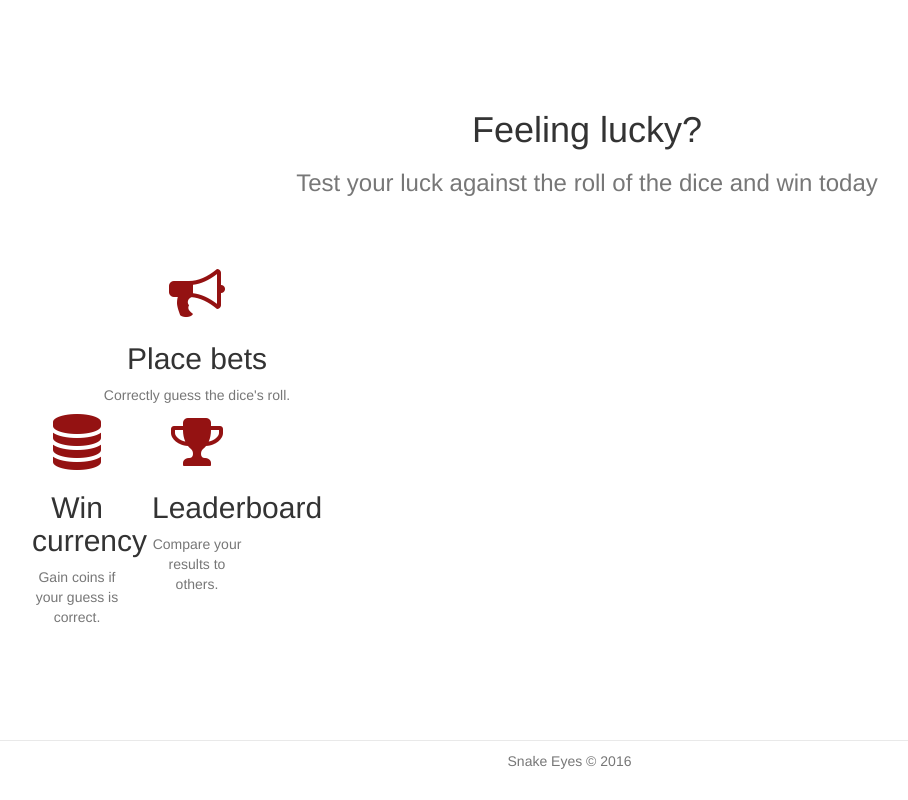
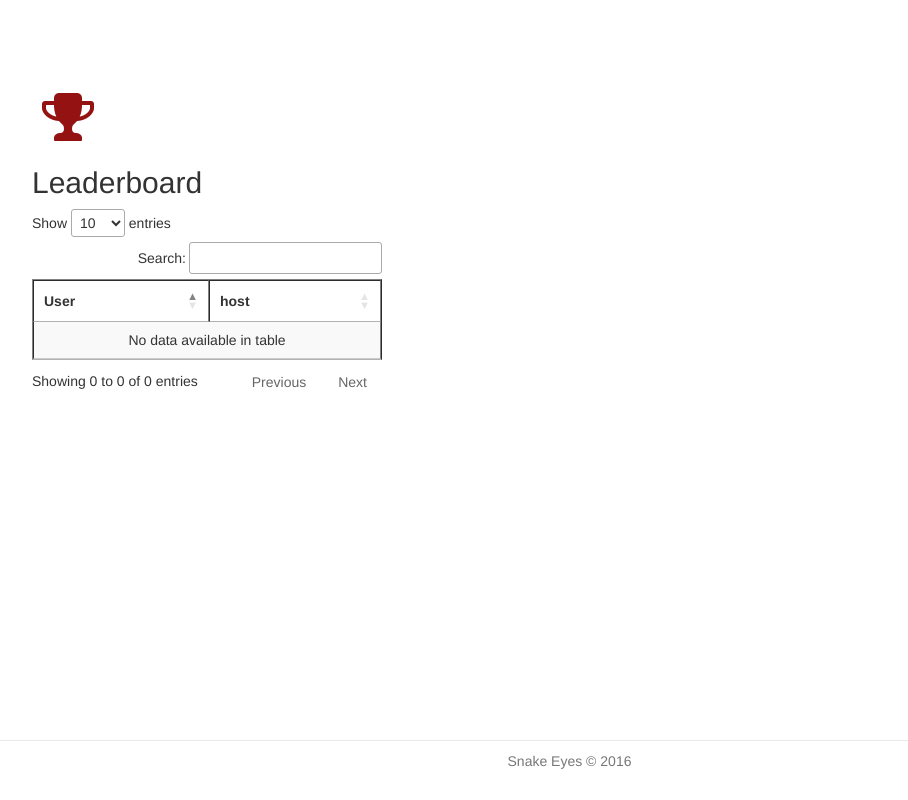
Before and after one commit to nmoller/flask01, a Flask app: template inscription/blueprints/page/templates/page/home.html in a window 1280 px wide. Shown: the whole page, without its empty margins (68-976 px from the left). Run offline with Flask 2, Linux system fonts and the light colour scheme; the template is opened without the code that fills it, so the values that code supplies are empty; some libraries are stand-ins or nearby versions.

Commit message:
Connexion, query DB et format tables:
En modifiant les paramètres, la connexion à la BD fonctionne.
Ajout de datatables à l'affichages des utilisateurs de mysql.
Test only.

```diff
--- a/inscription/blueprints/page/templates/page/home.html
+++ b/inscription/blueprints/page/templates/page/home.html
@@ -5,30 +5,32 @@
 outcome of a dice roll. Win points and dominate the leaderboard.{% endblock %}
 
 {% block body %}
+
   <div class="container sm-margin-top">
-    <div class="row text-center lg-margin-bottom">
-      <h1>Feeling lucky?</h1>
-      <h3 class="text-muted">
-        Test your luck against the roll of the dice and win today
-      </h3>
-    </div>
-    <div class="row text-center">
-      <div class="col-lg-4">
-        <i class="fa fa-fw fa-4x fa-bullhorn text-primary"></i>
-        <h2>Place bets</h2>
-        <p class="text-muted">Correctly guess the dice's roll.</p>
-
-      <div class="col-lg-4">
-        <i class="fa fa-fw fa-4x fa-database text-primary"></i>
-        <h2>Win currency</h2>
-        <p class="text-muted">Gain coins if your guess is correct.</p>
-
-      </div>
-      <div class="col-lg-4">
+    <div class="col-lg-4">
         <i class="fa fa-fw fa-4x fa-trophy text-primary"></i>
         <h2>Leaderboard</h2>
-        <p class="text-muted">Compare your results to others.</p>
+
+        <table border = 1 id="example" class="display dataTable">
+          <thead>
+            <th>User</th>
+            <th>host</th>
+          </thead>
+          <tbody>
+           {% for i in result %}
+              <tr>
+                 <th> {{ i['user'] }} </th>
+                 <td> {{ i['host'] }} </td>
+              </tr>
+           {% endfor %}
+         </tbody>
+      </table>
       </div>
     </div>
   </div>
+  <script>
+  $(document).ready(function() {
+    $('#example').DataTable();
+} );
+</script>
 {% endblock %}
--- a/inscription/templates/layouts/base.html
+++ b/inscription/templates/layouts/base.html
@@ -22,6 +22,11 @@
             integrity="sha256-lZFHibXzMHo3GGeehn1hudTAP3Sc0uKXBXAzHX1sjtk="
             crossorigin="anonymous"></script>
 
+    <link
+      rel="stylesheet"
+      href="https://cdn.datatables.net/1.10.20/css/jquery.dataTables.min.css">
+    <script src="https://cdn.datatables.net/1.10.20/js/jquery.dataTables.min.js"></script>
+
   </head>
   <body>
     {% block header %}{% endblock %}
```
Also changed, not shown: config/settings.py (+6 -6 lines), inscription/blueprints/page/views.py (+10 -1 lines), 1 other file.
